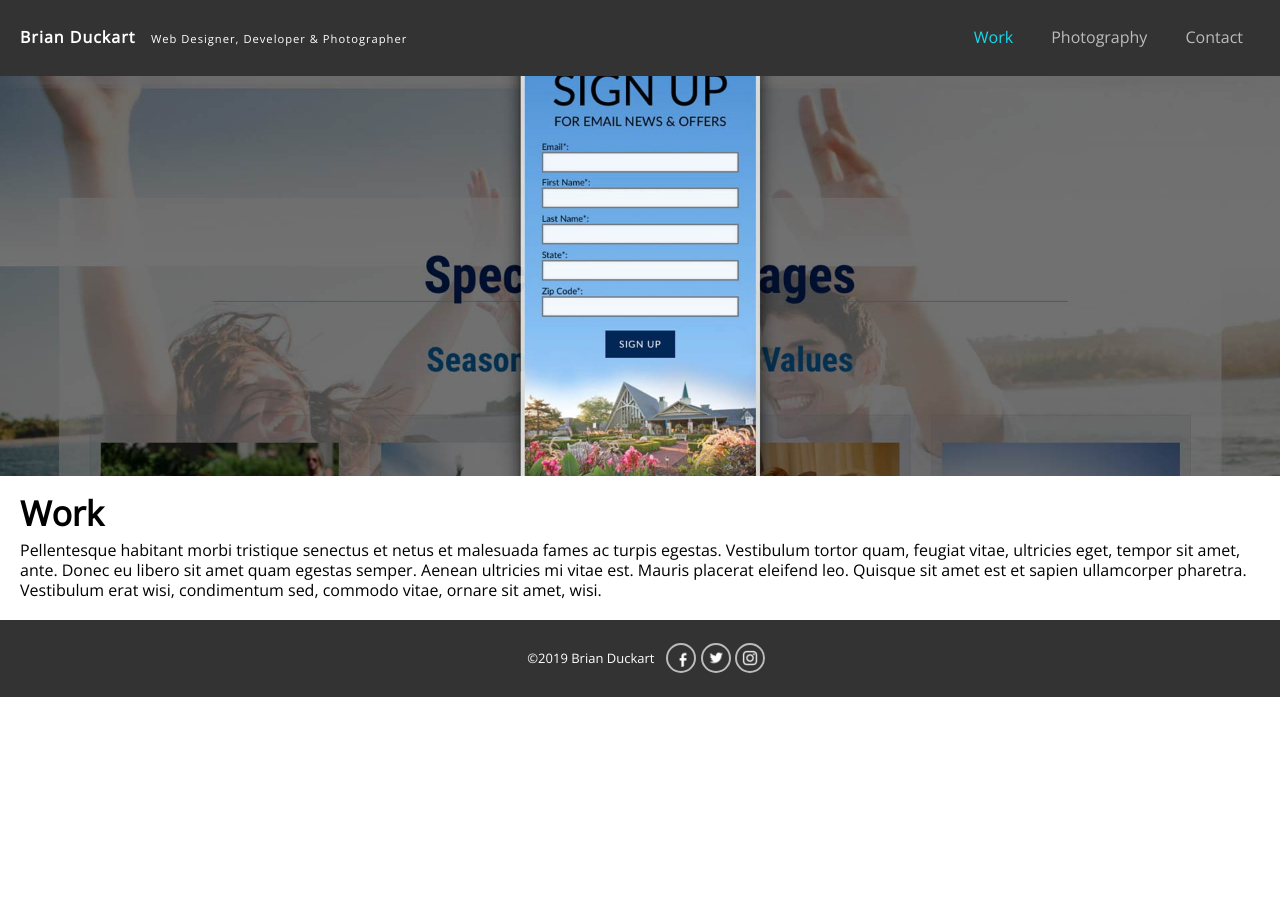
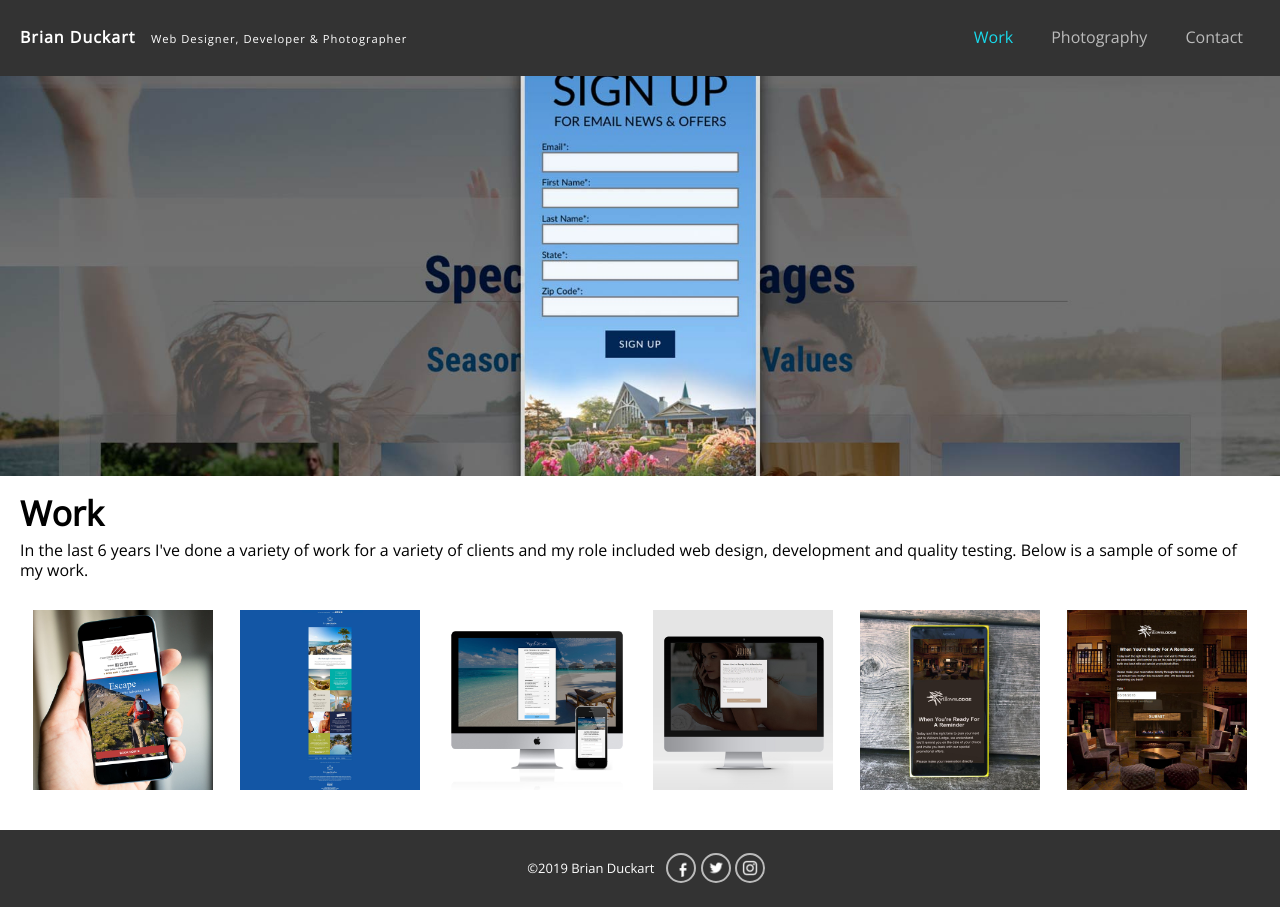
Before and after one commit to brianduckart/brianduckart.github.io, a plain HTML site: page work.html in a window 1280 px wide. Before the commit the page ends 800 px from the top, so only its background shows below. Drawn offline with nearby package versions, Linux system fonts and the light colour scheme.

Commit message:
Updates to Work page
Added some paragraph text and work examples.

```diff
--- a/styles.css
+++ b/styles.css
@@ -197,6 +197,21 @@ button.hide {
 	padding: 20px;
 }
 
+#projects {
+  display: flex;
+  flex-flow: row wrap;
+  width: 100%;
+  height: auto;
+  padding: 20px 0 10px 0;
+}
+
+.project-tile {
+  width: 200px;  /* Or whatever */
+  height: 200px; /* Or whatever */
+  margin: auto;
+  padding: 10px;
+}
+
 footer {
 	background-color: #333333;
 	color: #FFFFFF;
--- a/work.html
+++ b/work.html
@@ -83,7 +83,15 @@ table {
 		<div id="work-banner" class="banner"></div>
 		<div class="content">
 			<h1 class="title">Work</h1>
-			<p>Pellentesque habitant morbi tristique senectus et netus et malesuada fames ac turpis egestas. Vestibulum tortor quam, feugiat vitae, ultricies eget, tempor sit amet, ante. Donec eu libero sit amet quam egestas semper. Aenean ultricies mi vitae est. Mauris placerat eleifend leo. Quisque sit amet est et sapien ullamcorper pharetra. Vestibulum erat wisi, condimentum sed, commodo vitae, ornare sit amet, wisi.</p>
+			<p>In the last 6 years I've done a variety of work for a variety of clients and my role included web design, development and quality testing. Below is a sample of some of my&nbsp;work.</p>
+			<div id="projects">
+				<div class="project-tile"><a href="images/cmr_mobile_email.jpg" target="_blank"><img src="images/cmr_mobile_email.jpg" alt="Mobile Email" /></a></div>
+				<div class="project-tile"><a href="images/isl_newsletter_email.jpg" target="_blank"><img src="images/isl_newsletter_email.jpg" alt="Example Email Newsletter" /></a></div>
+				<div class="project-tile"><a href="images/royalsunset_remind_me_form.jpg" target="_blank"><img src="images/royalsunset_remind_me_form.jpg" alt="Example Reminder Form" /></a></div>
+				<div class="project-tile"><a href="images/shelborne_remind_me_form.jpg" target="_blank"><img src="images/shelborne_remind_me_form.jpg" alt="Example Reminder Form" /></a></div>
+				<div class="project-tile"><a href="images/wll_remind_me_form_mobile.jpg" target="_blank"><img src="images/wll_remind_me_form_mobile.jpg" alt="Example Reminder Form Mobile" /></a></div>
+				<div class="project-tile"><a href="images/wll_remind_me_form.jpg" target="_blank"><img src="images/wll_remind_me_form.jpg" alt="Example Reminder Form" /></a></div>
+			</div>
 		</div>
 	</section>
 	</div>
```
Also changed, not shown: images/cmr_mobile_email.jpg (added), images/isl_newsletter_email.jpg (added), images/royalsunset_remind_me_form.jpg (added), images/shelborne_remind_me_form.jpg (added), images/wll_poststay_email.jpg (added), images/wll_remind_me_form.jpg (added), images/wll_remind_me_form_mobile.jpg (added).
